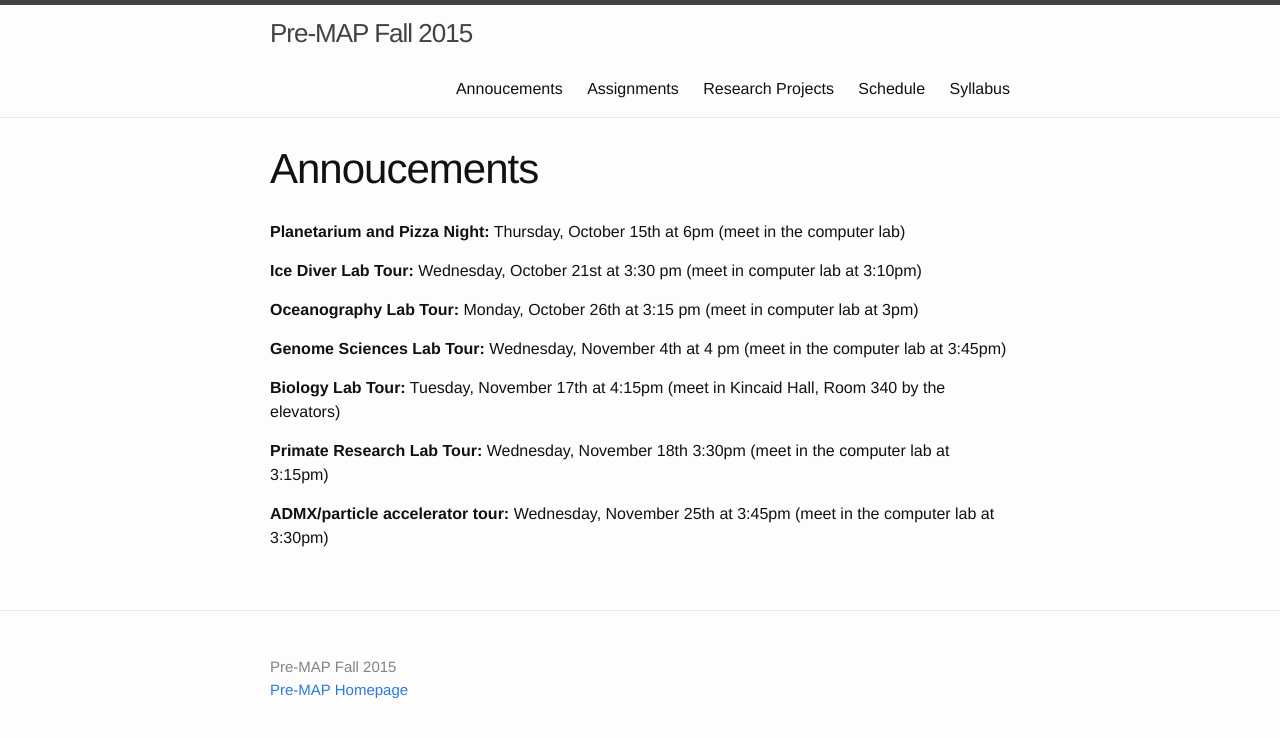
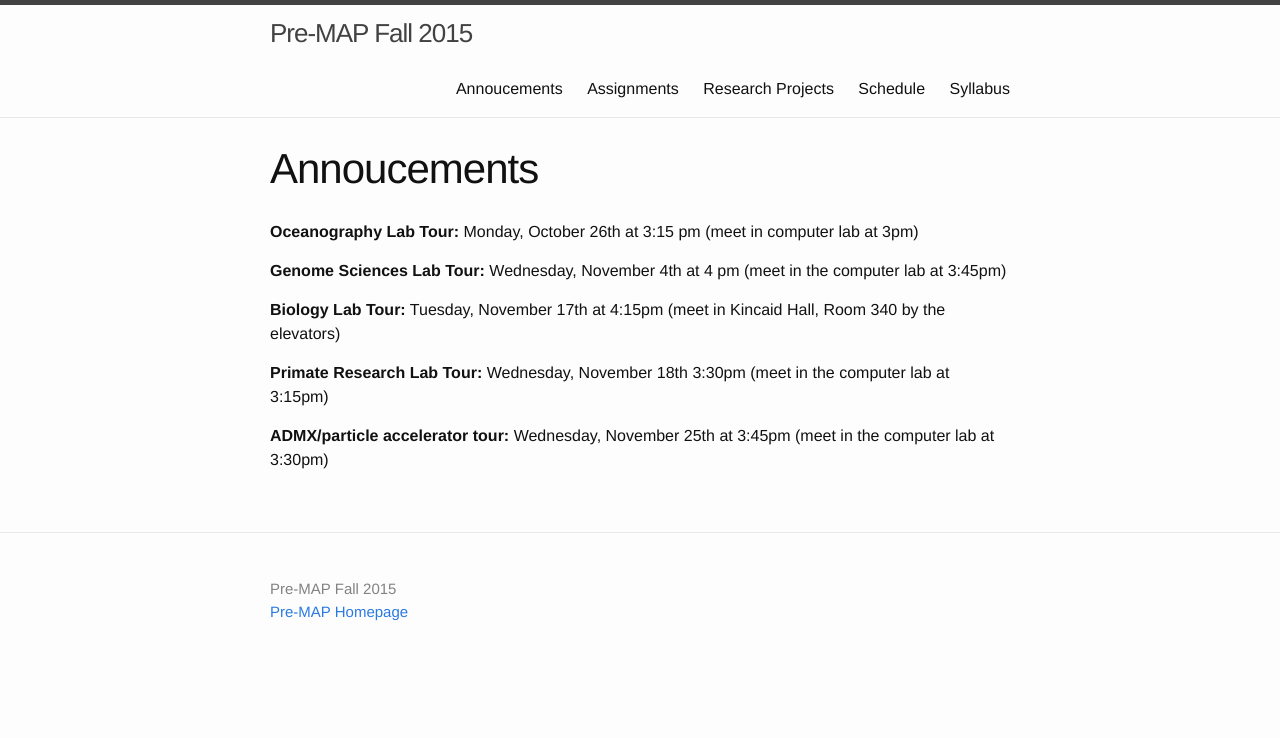
Before and after one commit to kgarofali/Pre-MAP, a Jekyll site: the page built from annoucements.md, in a window 1280 px wide. Shown: the top 738 px of the page. Built offline with Jekyll 4.4.1, drawn with Linux system fonts in a browser that asks for light colours.

```diff
--- a/annoucements.md
+++ b/annoucements.md
@@ -3,10 +3,6 @@ layout: page
 title: Annoucements
 permalink: annoucements/
 ---
-
-**Planetarium and Pizza Night:** Thursday, October 15th at 6pm (meet in the computer lab)
-
-**Ice Diver Lab Tour:** Wednesday, October 21st at 3:30 pm (meet in computer lab at 3:10pm)
 
 **Oceanography Lab Tour:** Monday, October 26th at 3:15 pm (meet in computer lab at 3pm)
 
```
Also changed, not shown: assignments.md (+2 -0 lines), 1 other file.
